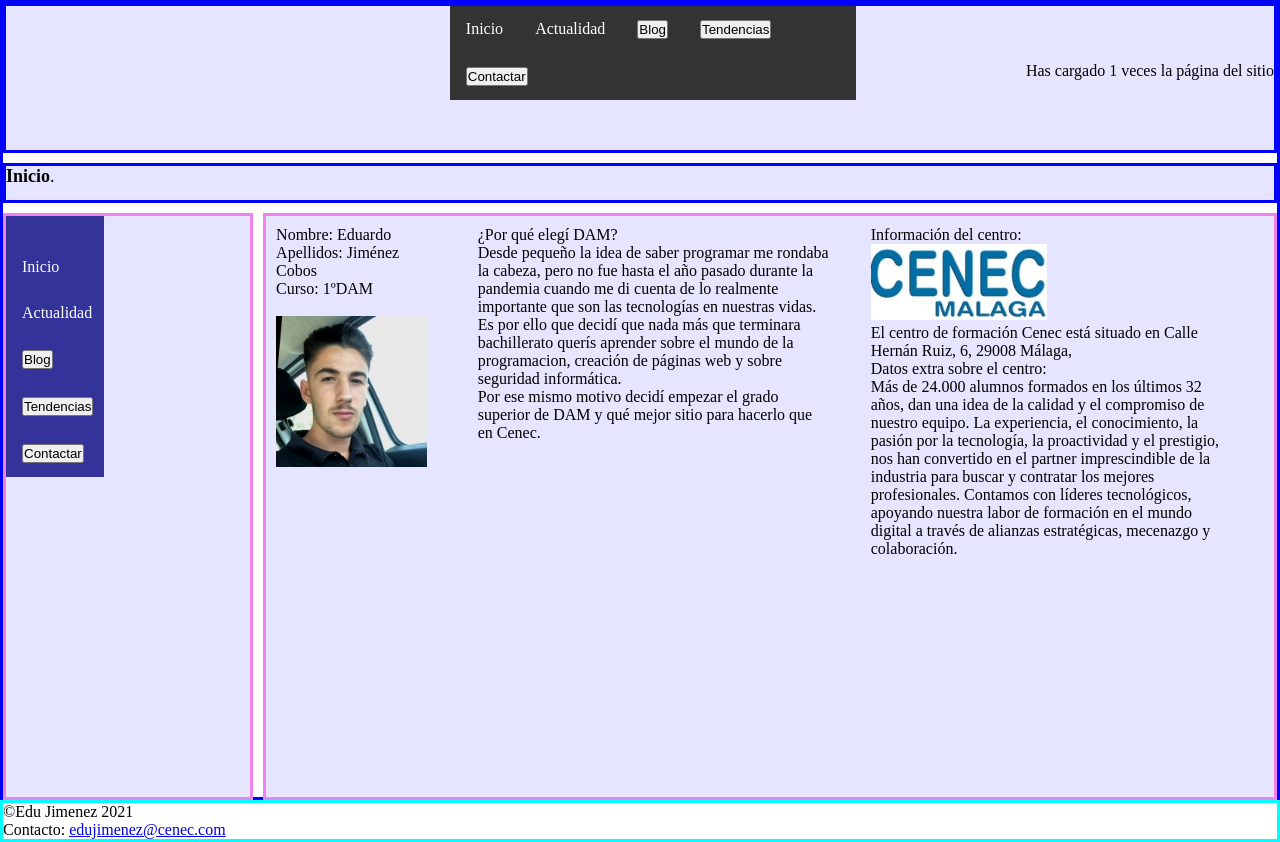
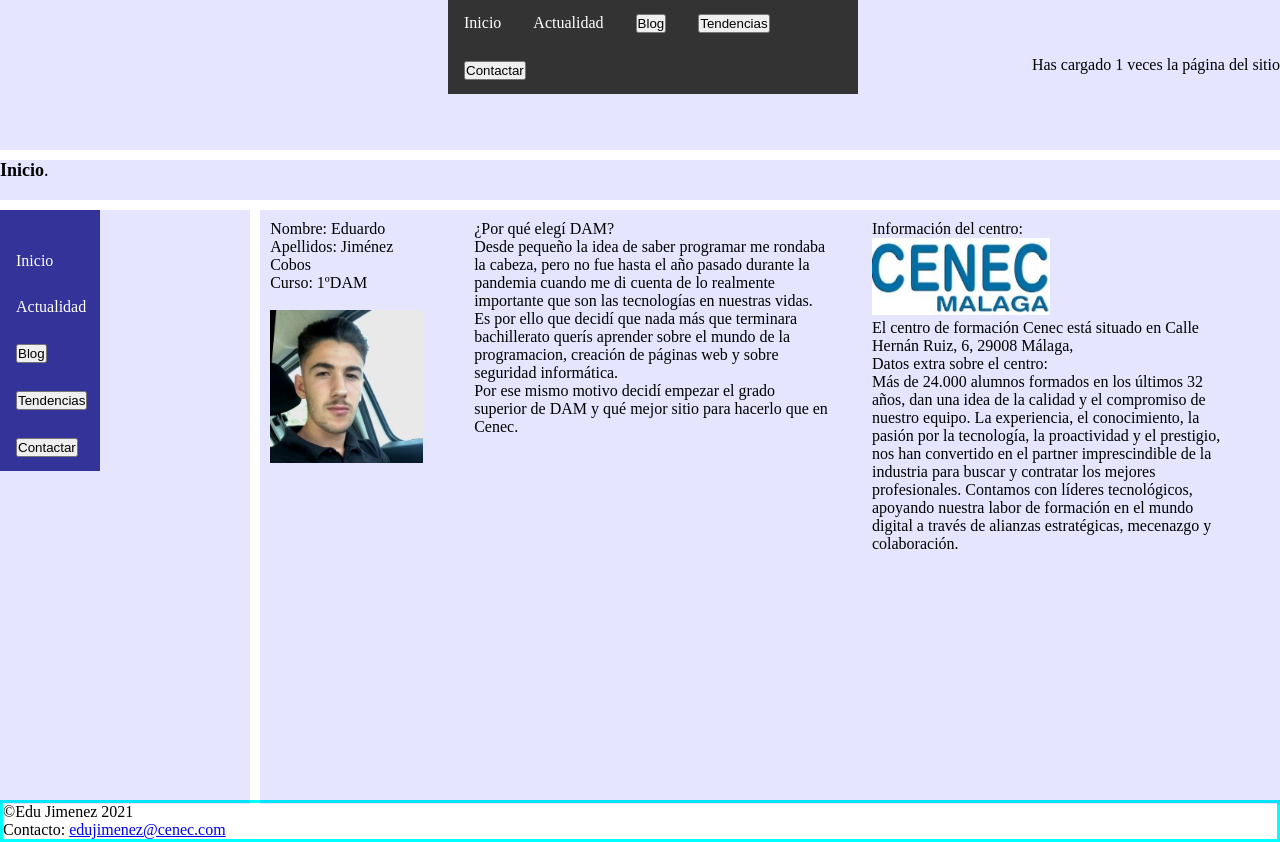
Before and after one commit to edujimenezc/trabajo2trim, a plain HTML site: page index.html in a window 1280 px wide. Drawn offline with nearby package versions, Linux system fonts and the light colour scheme.

Commit message:
cambio de colores/eliminacion de bordes

```diff
--- a/00-modelo.css
+++ b/00-modelo.css
@@ -19,8 +19,8 @@ Se incluyen los principales SELECTORES SIMPLES; hay más combinaciones...
 
 		.marco {
 		  display: grid;
-		  border-style: solid;
-		   border-color: blue;
+		  /*border-style: solid;
+		   border-color: blue;*/
 		  grid-template-columns: 250px auto;
 		  grid-template-rows: 150px 40px auto 40px;
 		  grid-gap: 10px;
@@ -29,9 +29,9 @@ Se incluyen los principales SELECTORES SIMPLES; hay más combinaciones...
 		}
 
 		.encabezado {
-			overflow:auto;
+			overflow:auto;/*
 		  border-style: solid;
-		  border-color: blue;
+		  border-color: blue;*/
 		  grid-column: 1 / span 2;
 		  grid-row: 1 / span 1;
 		 background-color:rgba(0,0,255,0.1)
@@ -60,18 +60,18 @@ Se incluyen los principales SELECTORES SIMPLES; hay más combinaciones...
 
 		}
 
-		.migas {
+		.migas {/*
 		  border-style: solid;
-		  border-color: blue;
+		  border-color: blue;*/
 		  grid-column: 1 / span 2;
 		  grid-row: 2 / span 1;
 		   background-color:rgba(0,0,255,0.1)
 		}
 
 		.lado {
-			overflow:auto;
+			overflow:auto/*;
 		  border-style: solid;
-		  border-color: violet;
+		  border-color: violet;*/
 
 		  grid-column: 1 / span 1;
 		  grid-row: 3 / span 1;
@@ -82,9 +82,9 @@ Se incluyen los principales SELECTORES SIMPLES; hay más combinaciones...
 
     height: 110%;
 
-			overflow:auto;
+			overflow:auto;/*
 		  border-style: solid;
-		  border-color: violet;
+		  border-color: violet;*/
 		  grid-column: 2 / span 1;
 		  grid-row: 3 / span 1;
 		   background-color:rgba(0,0,255,0.1)
```
